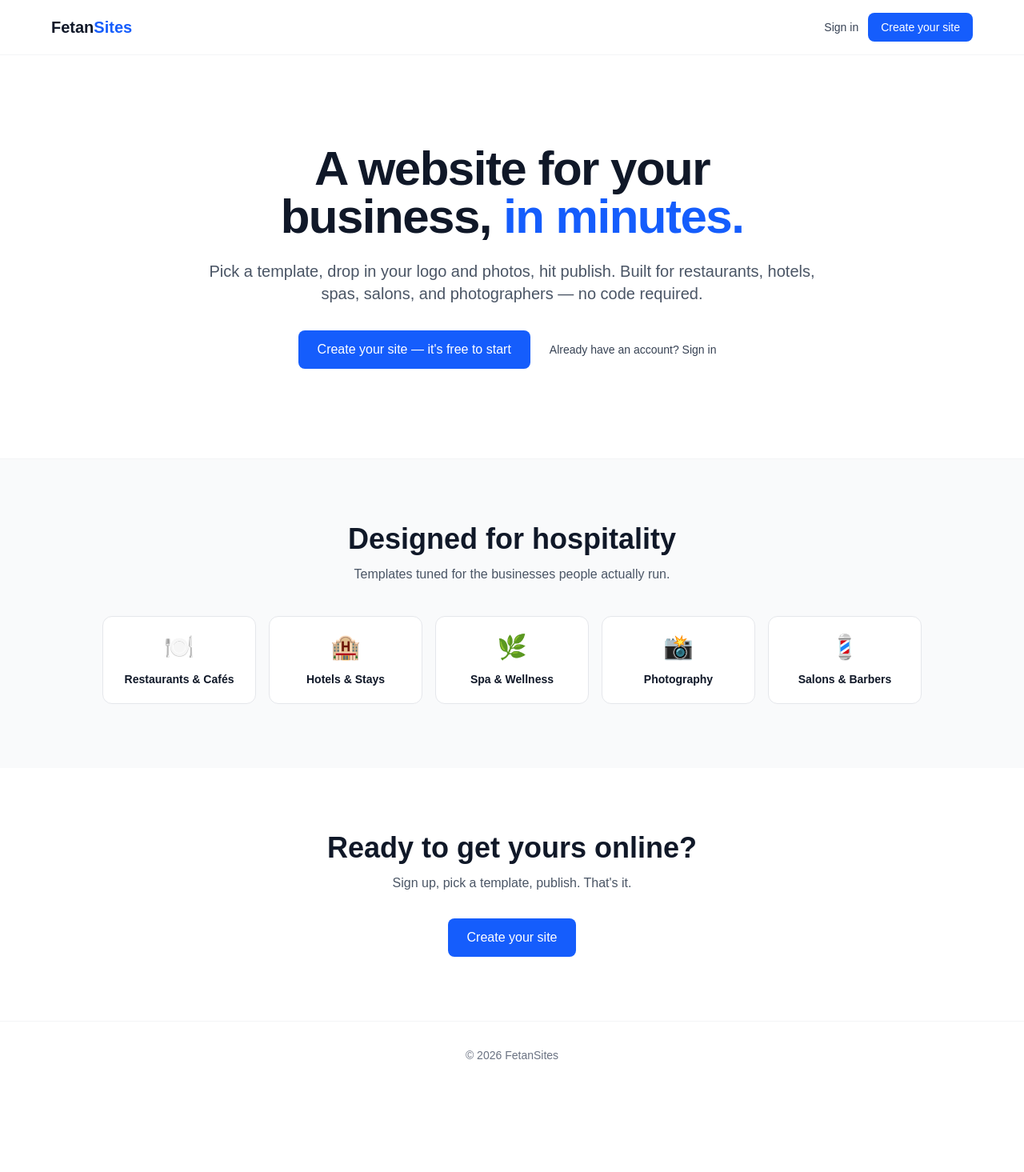
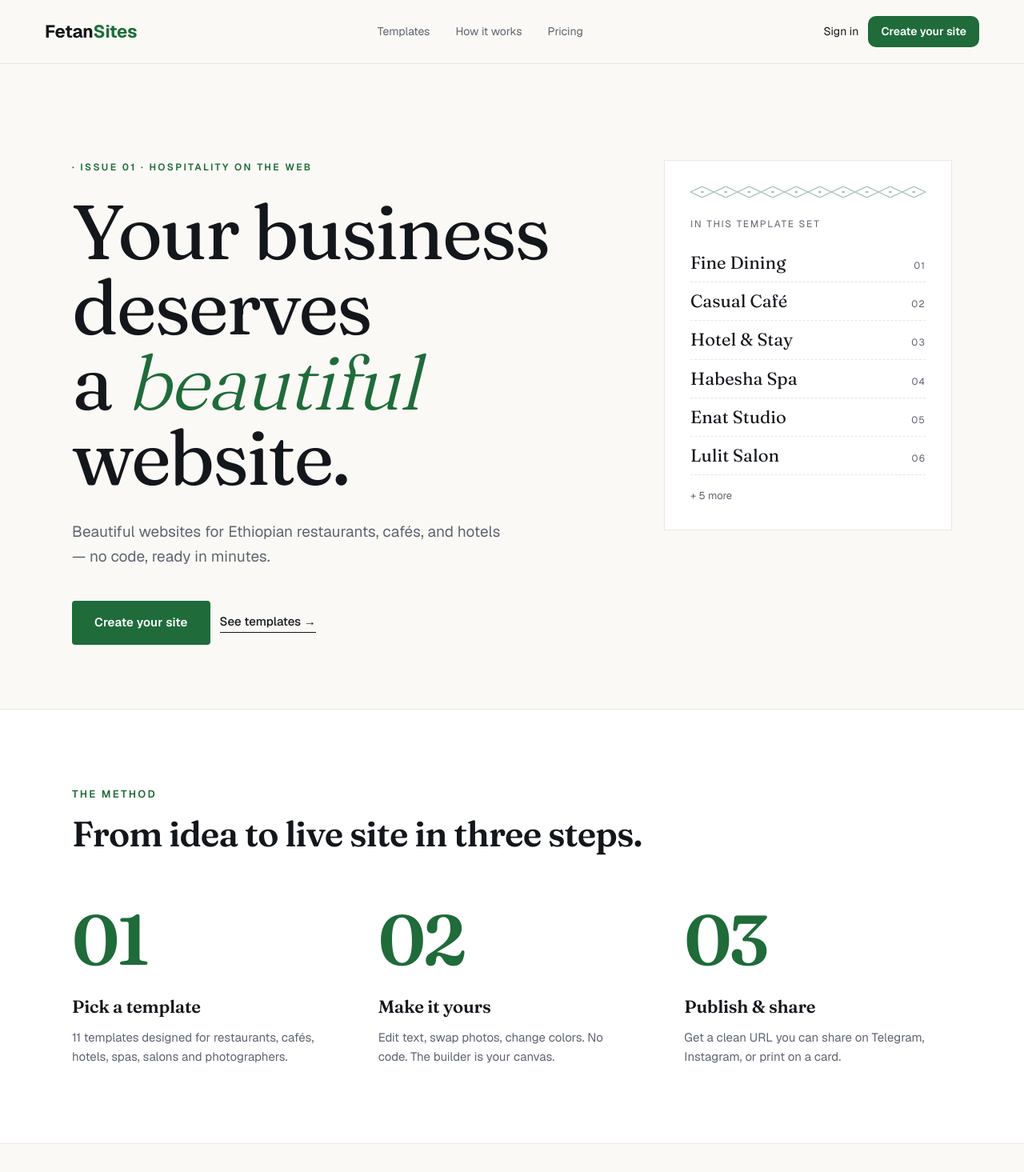
Before and after one commit to ntad15/EthioWix, a Next.js app: page / in a window 1280 px wide. Shown: the top 1465 px of the page at 80% size. Before the commit the page ends 1361 px from the top, so only its background shows below. Built offline with nearby package versions, Linux system fonts and the light colour scheme; no server answers.

Commit message:
add new design

```diff
--- a/src/app/layout.tsx
+++ b/src/app/layout.tsx
@@ -1,5 +1,5 @@
 import type { Metadata } from "next";
-import { Geist, Geist_Mono } from "next/font/google";
+import { Geist, Geist_Mono, Fraunces } from "next/font/google";
 import "./globals.css";
 
 const geistSans = Geist({
@@ -10,6 +10,13 @@ const geistSans = Geist({
 const geistMono = Geist_Mono({
   variable: "--font-geist-mono",
   subsets: ["latin"],
+});
+
+const fraunces = Fraunces({
+  variable: "--font-fraunces",
+  subsets: ["latin"],
+  style: ["normal", "italic"],
+  weight: ["300", "400", "500", "600"],
 });
 
 export const metadata: Metadata = {
@@ -25,7 +32,7 @@ export default function RootLayout({
   return (
     <html
       lang="en"
-      className={`${geistSans.variable} ${geistMono.variable} h-full antialiased`}
+      className={`${geistSans.variable} ${geistMono.variable} ${fraunces.variable} h-full antialiased`}
     >
       <body className="min-h-full flex flex-col">{children}</body>
     </html>
--- a/src/components/LandingPage.tsx
+++ b/src/components/LandingPage.tsx
@@ -1,106 +1,390 @@
 import Link from "next/link";
-import { CATEGORIES } from "@/lib/templates";
+
+const ACCENT = "#1f6b3a";
+const INK = "#13161b";
+const MUTED = "#5e6470";
+const BORDER = "#e9e7e1";
+const BG = "#faf9f5";
+
+const sansFont = "var(--font-geist-sans), system-ui, sans-serif";
+const serifFont = "var(--font-fraunces), 'Times New Roman', serif";
+
+const TEMPLATE_HIGHLIGHTS: ReadonlyArray<readonly [string, string]> = [
+  ["Fine Dining", "01"],
+  ["Casual Café", "02"],
+  ["Hotel & Stay", "03"],
+  ["Habesha Spa", "04"],
+  ["Enat Studio", "05"],
+  ["Lulit Salon", "06"],
+];
+
+const STEPS: ReadonlyArray<{ n: string; t: string; d: string }> = [
+  {
+    n: "01",
+    t: "Pick a template",
+    d: "11 templates designed for restaurants, cafés, hotels, spas, salons and photographers.",
+  },
+  {
+    n: "02",
+    t: "Make it yours",
+    d: "Edit text, swap photos, change colors. No code. The builder is your canvas.",
+  },
+  {
+    n: "03",
+    t: "Publish & share",
+    d: "Get a clean URL you can share on Telegram, Instagram, or print on a card.",
+  },
+];
+
+function Wordmark({ size = 22 }: { size?: number }) {
+  return (
+    <span
+      style={{
+        fontFamily: sansFont,
+        fontWeight: 700,
+        color: INK,
+        fontSize: size,
+        letterSpacing: "-0.01em",
+      }}
+    >
+      Fetan<span style={{ color: ACCENT }}>Sites</span>
+    </span>
+  );
+}
+
+function TextileEdge() {
+  return (
+    <svg
+      width="100%"
+      height="14"
+      viewBox="0 0 200 14"
+      preserveAspectRatio="none"
+      style={{ display: "block", opacity: 0.45 }}
+      aria-hidden
+    >
+      <defs>
+        <pattern id="textile-edge" width="20" height="14" patternUnits="userSpaceOnUse">
+          <path d="M0 7 L10 0 L20 7 L10 14 Z" fill="none" stroke={ACCENT} strokeWidth="1" />
+          <circle cx="10" cy="7" r="1.2" fill={ACCENT} />
+        </pattern>
+      </defs>
+      <rect width="200" height="14" fill="url(#textile-edge)" />
+    </svg>
+  );
+}
 
 export function LandingPage() {
   return (
-    <div className="min-h-screen bg-white text-gray-900">
+    <div style={{ background: BG, color: INK, fontFamily: sansFont }} className="min-h-screen">
       {/* Top nav */}
-      <nav className="border-b border-gray-100 bg-white/80 px-6 py-4 backdrop-blur">
-        <div className="mx-auto flex max-w-6xl items-center justify-between">
-          <span className="text-xl font-bold">
-            Fetan<span className="text-blue-600">Sites</span>
-          </span>
-          <div className="flex items-center gap-3">
-            <Link
-              href="/sign-in"
-              className="text-sm font-medium text-gray-700 hover:text-gray-900"
+      <nav
+        style={{
+          display: "flex",
+          alignItems: "center",
+          justifyContent: "space-between",
+          padding: "20px 56px",
+          borderBottom: `1px solid ${BORDER}`,
+          fontFamily: sansFont,
+        }}
       >
+        <Wordmark />
+        <div style={{ display: "flex", gap: 32, fontSize: 14, color: MUTED }}>
+          <Link href="#templates" style={{ color: MUTED, textDecoration: "none" }}>
+            Templates
+          </Link>
+          <Link href="#how-it-works" style={{ color: MUTED, textDecoration: "none" }}>
+            How it works
+          </Link>
+          <Link href="#pricing" style={{ color: MUTED, textDecoration: "none" }}>
+            Pricing
+          </Link>
+        </div>
+        <div style={{ display: "flex", gap: 12, alignItems: "center" }}>
+          <Link href="/sign-in" style={{ fontSize: 14, color: INK, textDecoration: "none" }}>
             Sign in
           </Link>
           <Link
             href="/sign-up"
-              className="rounded-lg bg-blue-600 px-4 py-2 text-sm font-medium text-white hover:bg-blue-700"
+            style={{
+              fontSize: 14,
+              fontWeight: 600,
+              padding: "9px 16px",
+              background: ACCENT,
+              color: "#fff",
+              borderRadius: 10,
+              textDecoration: "none",
+              whiteSpace: "nowrap",
+            }}
           >
             Create your site
           </Link>
         </div>
-        </div>
       </nav>
 
       {/* Hero */}
-      <section className="px-6 py-20 sm:py-28">
-        <div className="mx-auto max-w-3xl text-center">
-          <h1 className="text-4xl font-bold tracking-tight sm:text-6xl">
-            A website for your business,{" "}
-            <span className="text-blue-600">in minutes.</span>
+      <section style={{ padding: "120px 56px 80px" }}>
+        <div
+          style={{
+            maxWidth: 1100,
+            margin: "0 auto",
+            display: "grid",
+            gridTemplateColumns: "1fr 360px",
+            gap: 80,
+            alignItems: "start",
+          }}
+        >
+          <div>
+            <div
+              style={{
+                fontSize: 12,
+                fontWeight: 600,
+                letterSpacing: "0.2em",
+                textTransform: "uppercase",
+                color: ACCENT,
+                marginBottom: 24,
+              }}
+            >
+              · Issue 01 · Hospitality on the web
+            </div>
+            <h1
+              style={{
+                fontFamily: serifFont,
+                fontSize: 96,
+                lineHeight: 0.98,
+                fontWeight: 400,
+                letterSpacing: "-0.025em",
+                color: INK,
+                marginBottom: 32,
+                textWrap: "balance",
+              }}
+            >
+              Your business deserves a{" "}
+              <em
+                style={{
+                  fontStyle: "italic",
+                  fontWeight: 300,
+                  color: ACCENT,
+                }}
+              >
+                beautiful
+              </em>{" "}
+              website.
             </h1>
-          <p className="mt-6 text-lg text-gray-600 sm:text-xl">
-            Pick a template, drop in your logo and photos, hit publish. Built for
-            restaurants, hotels, spas, salons, and photographers — no code required.
+            <p
+              style={{
+                fontSize: 19,
+                lineHeight: 1.6,
+                color: MUTED,
+                maxWidth: 540,
+                marginBottom: 40,
+              }}
+            >
+              Beautiful websites for Ethiopian restaurants, cafés, and hotels — no code, ready in minutes.
             </p>
-          <div className="mt-8 flex flex-col items-center justify-center gap-3 sm:flex-row">
+            <div style={{ display: "flex", gap: 12, alignItems: "center" }}>
               <Link
                 href="/sign-up"
-              className="rounded-lg bg-blue-600 px-6 py-3 text-base font-medium text-white hover:bg-blue-700"
+                style={{
+                  padding: "16px 28px",
+                  background: ACCENT,
+                  color: "#fff",
+                  borderRadius: 4,
+                  fontWeight: 600,
+                  fontSize: 15,
+                  textDecoration: "none",
+                  letterSpacing: "0.01em",
+                }}
               >
-              Create your site — it&apos;s free to start
+                Create your site
               </Link>
               <Link
-              href="/sign-in"
-              className="text-sm font-medium text-gray-700 hover:text-gray-900 sm:px-3"
+                href="#templates"
+                style={{
+                  fontSize: 15,
+                  color: INK,
+                  textDecoration: "none",
+                  fontWeight: 500,
+                  borderBottom: `1px solid ${INK}`,
+                  paddingBottom: 2,
+                }}
               >
-              Already have an account? Sign in
+                See templates →
               </Link>
             </div>
           </div>
+
+          {/* Editorial side-card */}
+          <aside
+            style={{
+              border: `1px solid ${BORDER}`,
+              background: "#ffffff",
+              padding: 32,
+            }}
+          >
+            <TextileEdge />
+            <div
+              style={{
+                marginTop: 24,
+                fontSize: 12,
+                letterSpacing: "0.15em",
+                textTransform: "uppercase",
+                color: MUTED,
+                marginBottom: 16,
+              }}
+            >
+              In this template set
+            </div>
+            <ul
+              style={{
+                listStyle: "none",
+                padding: 0,
+                margin: 0,
+                fontFamily: serifFont,
+                fontSize: 22,
+                lineHeight: 1.6,
+                color: INK,
+              }}
+            >
+              {TEMPLATE_HIGHLIGHTS.map(([name, n]) => (
+                <li
+                  key={n}
+                  style={{
+                    display: "flex",
+                    justifyContent: "space-between",
+                    alignItems: "baseline",
+                    padding: "6px 0",
+                    borderBottom: `1px dashed ${BORDER}`,
+                  }}
+                >
+                  <span>{name}</span>
+                  <span
+                    style={{
+                      fontFamily: sansFont,
+                      fontSize: 12,
+                      color: MUTED,
+                      letterSpacing: "0.1em",
+                    }}
+                  >
+                    {n}
+                  </span>
+                </li>
+              ))}
+            </ul>
+            <div style={{ marginTop: 16, fontFamily: sansFont, fontSize: 13, color: MUTED }}>
+              + 5 more
+            </div>
+          </aside>
+        </div>
       </section>
 
-      {/* Categories */}
-      <section className="border-t border-gray-100 bg-gray-50 px-6 py-20">
-        <div className="mx-auto max-w-5xl">
-          <div className="text-center">
-            <h2 className="text-3xl font-bold sm:text-4xl">
-              Designed for hospitality
+      {/* How it works */}
+      <section
+        id="how-it-works"
+        style={{
+          padding: "96px 56px",
+          background: "#ffffff",
+          fontFamily: sansFont,
+          borderTop: `1px solid ${BORDER}`,
+        }}
+      >
+        <div style={{ maxWidth: 1100, margin: "0 auto" }}>
+          <div
+            style={{
+              fontSize: 13,
+              fontWeight: 600,
+              letterSpacing: "0.18em",
+              textTransform: "uppercase",
+              color: ACCENT,
+              marginBottom: 16,
+            }}
+          >
+            The method
+          </div>
+          <h2
+            style={{
+              fontFamily: serifFont,
+              fontSize: 44,
+              lineHeight: 1.1,
+              color: INK,
+              fontWeight: 600,
+              letterSpacing: "-0.02em",
+              maxWidth: 720,
+              marginBottom: 64,
+            }}
+          >
+            From idea to live site in three steps.
           </h2>
-            <p className="mt-3 text-gray-600">
-              Templates tuned for the businesses people actually run.
+          <div
+            style={{
+              display: "grid",
+              gridTemplateColumns: "1fr 1fr 1fr",
+              gap: 48,
+            }}
+          >
+            {STEPS.map((s) => (
+              <div key={s.n}>
+                <div
+                  style={{
+                    fontFamily: serifFont,
+                    fontSize: 88,
+                    lineHeight: 1,
+                    color: ACCENT,
+                    fontWeight: 600,
+                    letterSpacing: "-0.04em",
+                  }}
+                >
+                  {s.n}
+                </div>
+                <h3
+                  style={{
+                    fontFamily: serifFont,
+                    fontSize: 22,
+                    fontWeight: 600,
+                    color: INK,
+                    marginTop: 24,
+                    marginBottom: 10,
+                    letterSpacing: "-0.01em",
+                  }}
+                >
+                  {s.t}
+                </h3>
+                <p style={{ fontSize: 15, lineHeight: 1.6, color: MUTED, maxWidth: 320 }}>
+                  {s.d}
                 </p>
-          </div>
-          <div className="mt-10 grid gap-4 sm:grid-cols-2 lg:grid-cols-5">
-            {CATEGORIES.map((cat) => (
-              <div
-                key={cat.id}
-                className="flex flex-col items-center rounded-xl border border-gray-200 bg-white p-5 text-center"
-              >
-                <span className="text-3xl">{cat.emoji}</span>
-                <span className="mt-3 text-sm font-semibold text-gray-900">
-                  {cat.label}
-                </span>
               </div>
             ))}
           </div>
         </div>
       </section>
 
-      {/* Bottom CTA */}
-      <section className="px-6 py-20 text-center">
-        <h2 className="text-3xl font-bold sm:text-4xl">
-          Ready to get yours online?
-        </h2>
-        <p className="mt-3 text-gray-600">
-          Sign up, pick a template, publish. That&apos;s it.
-        </p>
-        <Link
-          href="/sign-up"
-          className="mt-8 inline-block rounded-lg bg-blue-600 px-6 py-3 text-base font-medium text-white hover:bg-blue-700"
+      {/* Footer */}
+      <footer
+        style={{
+          padding: "32px 56px",
+          borderTop: `1px solid ${BORDER}`,
+          display: "flex",
+          justifyContent: "space-between",
+          alignItems: "center",
+          fontFamily: sansFont,
+          fontSize: 13,
+          color: MUTED,
+        }}
       >
-          Create your site
+        <div style={{ display: "flex", alignItems: "center", gap: 16 }}>
+          <Wordmark size={16} />
+          <span>© {new Date().getFullYear()}</span>
+        </div>
+        <div style={{ display: "flex", gap: 24 }}>
+          <Link href="#privacy" style={{ color: MUTED, textDecoration: "none" }}>
+            Privacy
           </Link>
-      </section>
-
-      {/* Footer */}
-      <footer className="border-t border-gray-100 px-6 py-8 text-center text-sm text-gray-500">
-        © {new Date().getFullYear()} FetanSites
+          <Link href="#terms" style={{ color: MUTED, textDecoration: "none" }}>
+            Terms
+          </Link>
+          <Link href="#contact" style={{ color: MUTED, textDecoration: "none" }}>
+            Contact
+          </Link>
+        </div>
       </footer>
     </div>
   );
```
Lines whose indentation alone changed are shown as unchanged.
